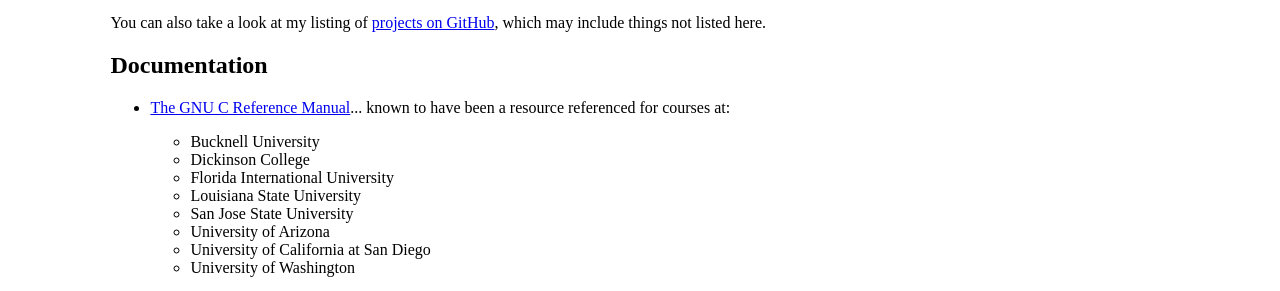
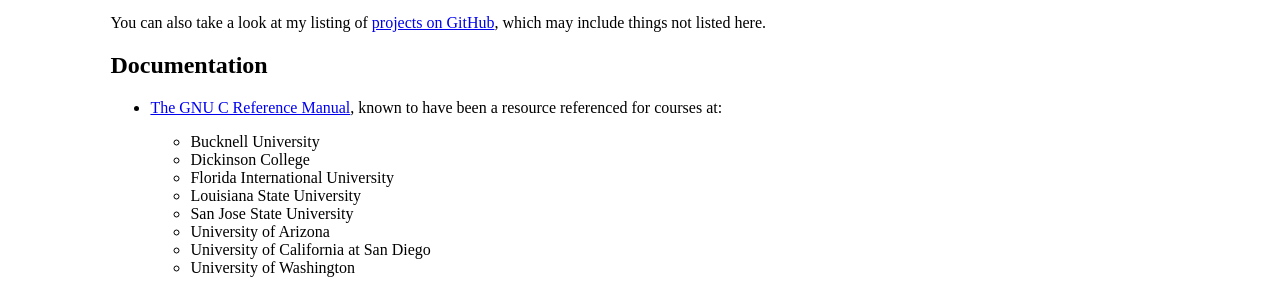
Before and after one commit to tjr/tjr.github.com, a Jekyll site: the page software/index.html, which Jekyll copies as it is, in a window 1280 px wide. Shown: the part 407-698 px from the top of the page. Built offline with Jekyll 4.4.1, drawn with Linux system fonts in a browser that asks for light colours.

```diff
--- a/software/index.html
+++ b/software/index.html
@@ -56,7 +56,7 @@ include things not listed here.
 
 <ul>
 <li><a href="http://www.gnu.org/software/gnu-c-manual/">The GNU C
-Reference Manual</a>... known to have been a resource
+Reference Manual</a>, known to have been a resource
 referenced for courses at:
 <p>
   <ul>
```
